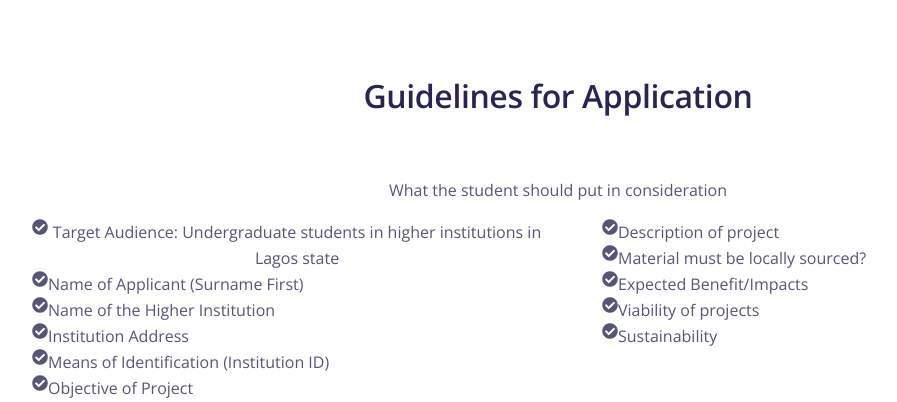
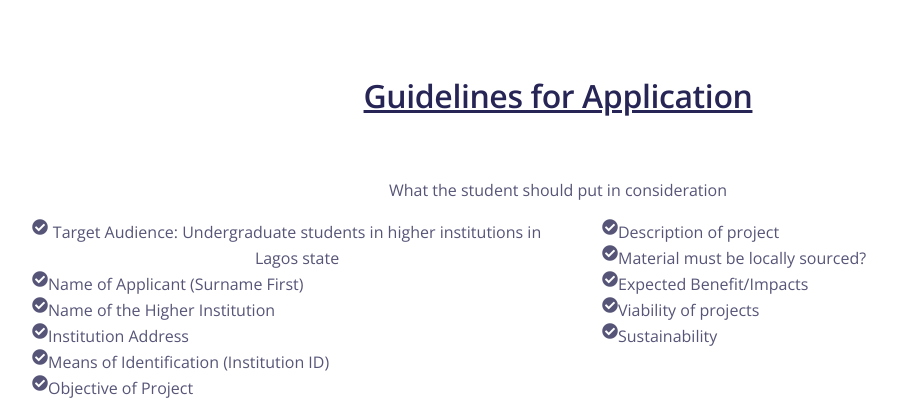
Before and after one commit to adetech2017/opencall, a Django app: page / in a window 1280 px wide. Shown: the part 1065-1467 px from the top of the page, without its empty margins (82-979 px from the left). Run offline with Django 4.2, Linux system fonts and the light colour scheme; parts of the project's set-up code (start-up, migrations or seed data) failed here and were passed over; some libraries are stand-ins or nearby versions.

Commit message:
underline changes

```diff
--- a/templates/index.html
+++ b/templates/index.html
@@ -38,7 +38,7 @@
         <div class="container">
             <div class="row">
                 <div class="col-lg-12">
-                    <h2 class="h2-heading">Guidelines for Application</h2>
+                    <h2 class="h2-heading"><u>Guidelines for Application</u></h2>
                     <p>What the student should put in consideration</p>
                 </div> <!-- end of col -->
             </div> <!-- end of row -->
```
